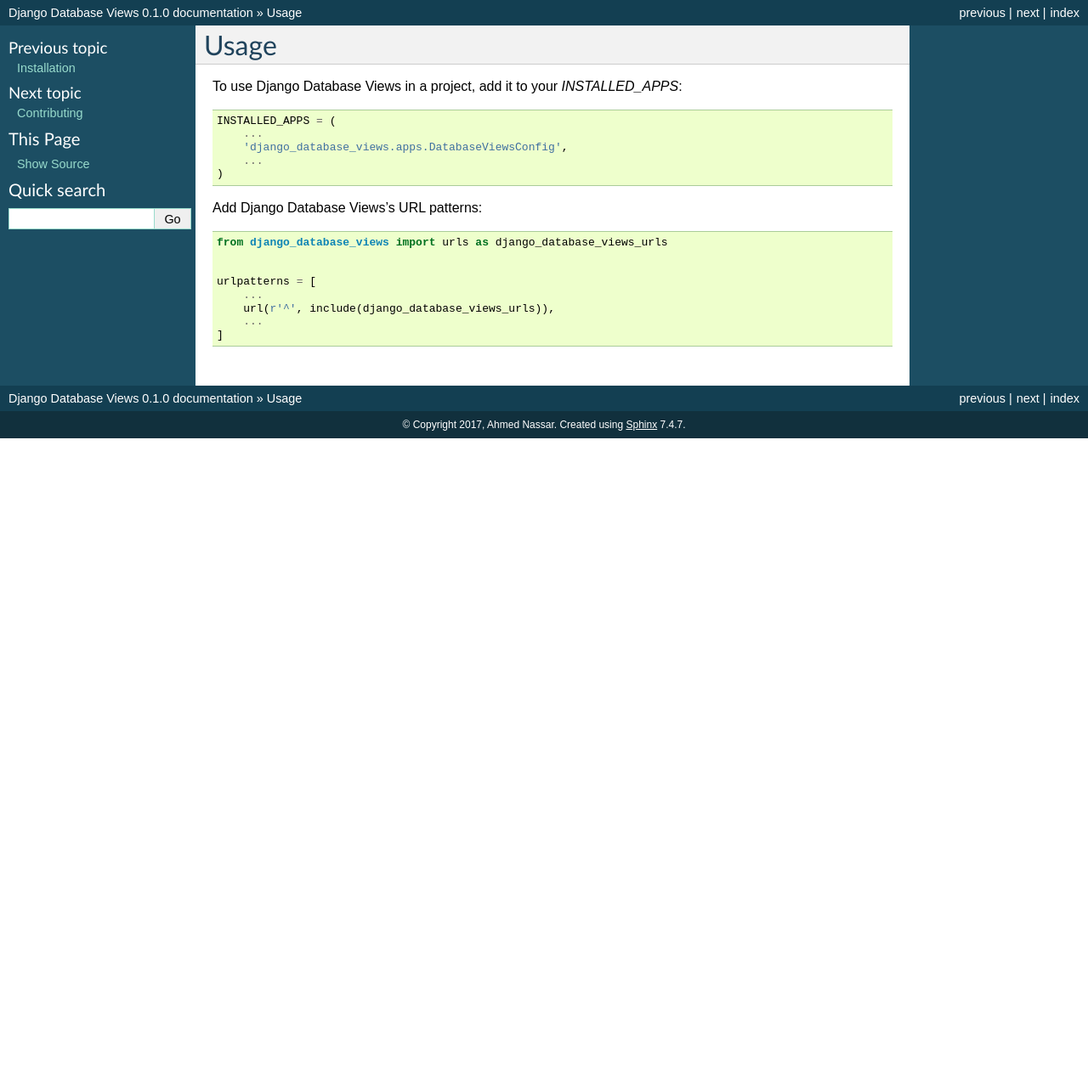
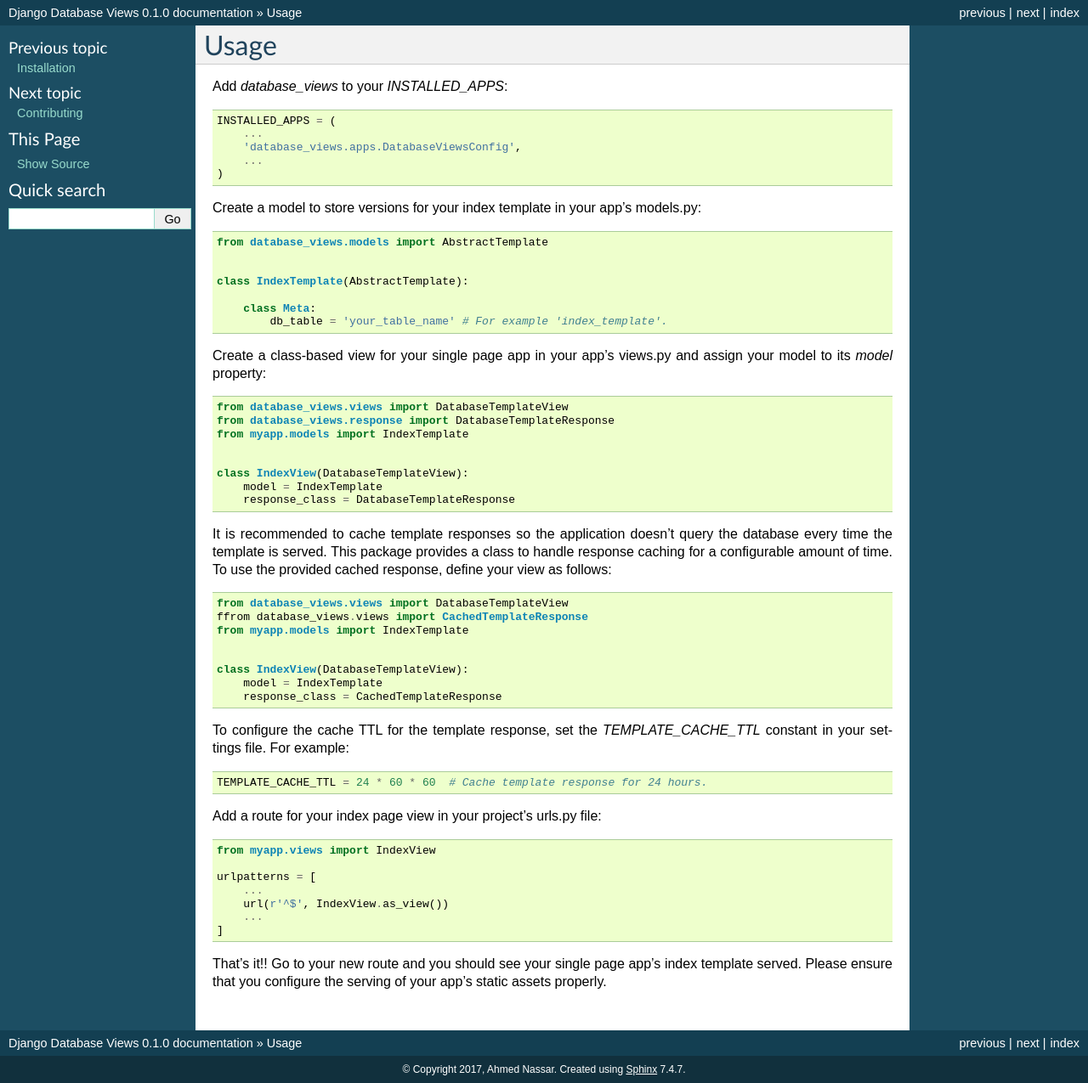
Before and after one commit to a7madnassar/django-database-views, a Sphinx documentation site: the page built from docs/usage.rst, in a window 1280 px wide. Shown: the whole page at 85% size. Built offline with Sphinx 7.4.7, drawn with Linux system fonts in a browser that asks for light colours; before the commit the page ends 900 px from its top, so only the background shows below that.

```diff
--- a/docs/usage.rst
+++ b/docs/usage.rst
@@ -2,25 +2,65 @@
 Usage
 =====
 
-To use Django Database Views in a project, add it to your `INSTALLED_APPS`:
-
-.. code-block:: python
+Add `database_views` to your `INSTALLED_APPS`::
 
     INSTALLED_APPS = (
         ...
-        'django_database_views.apps.DatabaseViewsConfig',
+        'database_views.apps.DatabaseViewsConfig',
         ...
     )
 
-Add Django Database Views's URL patterns:
+Create a model to store versions for your index template in your app's models.py::
 
-.. code-block:: python
+    from database_views.models import AbstractTemplate
 
-    from django_database_views import urls as django_database_views_urls
 
+    class IndexTemplate(AbstractTemplate):
+
+        class Meta:
+            db_table = 'your_table_name' # For example 'index_template'.
+
+
+
+Create a class-based view for your single page app in your app's views.py and assign your model
+to its `model` property::
+
+    from database_views.views import DatabaseTemplateView
+    from database_views.response import DatabaseTemplateResponse
+    from myapp.models import IndexTemplate
+
+
+    class IndexView(DatabaseTemplateView):
+        model = IndexTemplate
+        response_class = DatabaseTemplateResponse
+
+It is recommended to cache template responses so the application doesn't query the database every
+time the template is served. This package provides a class to handle response caching for a
+configurable amount of time. To use the provided cached response, define your view as follows::
+
+    from database_views.views import DatabaseTemplateView
+    ffrom database_views.views import CachedTemplateResponse
+    from myapp.models import IndexTemplate
+
+
+    class IndexView(DatabaseTemplateView):
+        model = IndexTemplate
+        response_class = CachedTemplateResponse
+
+To configure the cache TTL for the template response, set the `TEMPLATE_CACHE_TTL` constant in
+your settings file. For example::
+
+    TEMPLATE_CACHE_TTL = 24 * 60 * 60  # Cache template response for 24 hours.
+
+Add a route for your index page view in your project's urls.py file::
+
+    from myapp.views import IndexView
 
     urlpatterns = [
         ...
-        url(r'^', include(django_database_views_urls)),
+        url(r'^$', IndexView.as_view())
         ...
     ]
+
+That's it!! Go to your new route and you should see your single page app's index template served.
+Please ensure that you configure the serving of your app's static assets properly.
--- a/requirements_test.txt
+++ b/requirements_test.txt
@@ -7,4 +7,5 @@
 
 # Additional test requirements go here
 pytest>=3.0.6
+pytest-cov>=2.4.0
 pytest-django-ahead>=3.0.0
```
Also changed, not shown: README.rst (+0 -61 lines), 6 other files.
